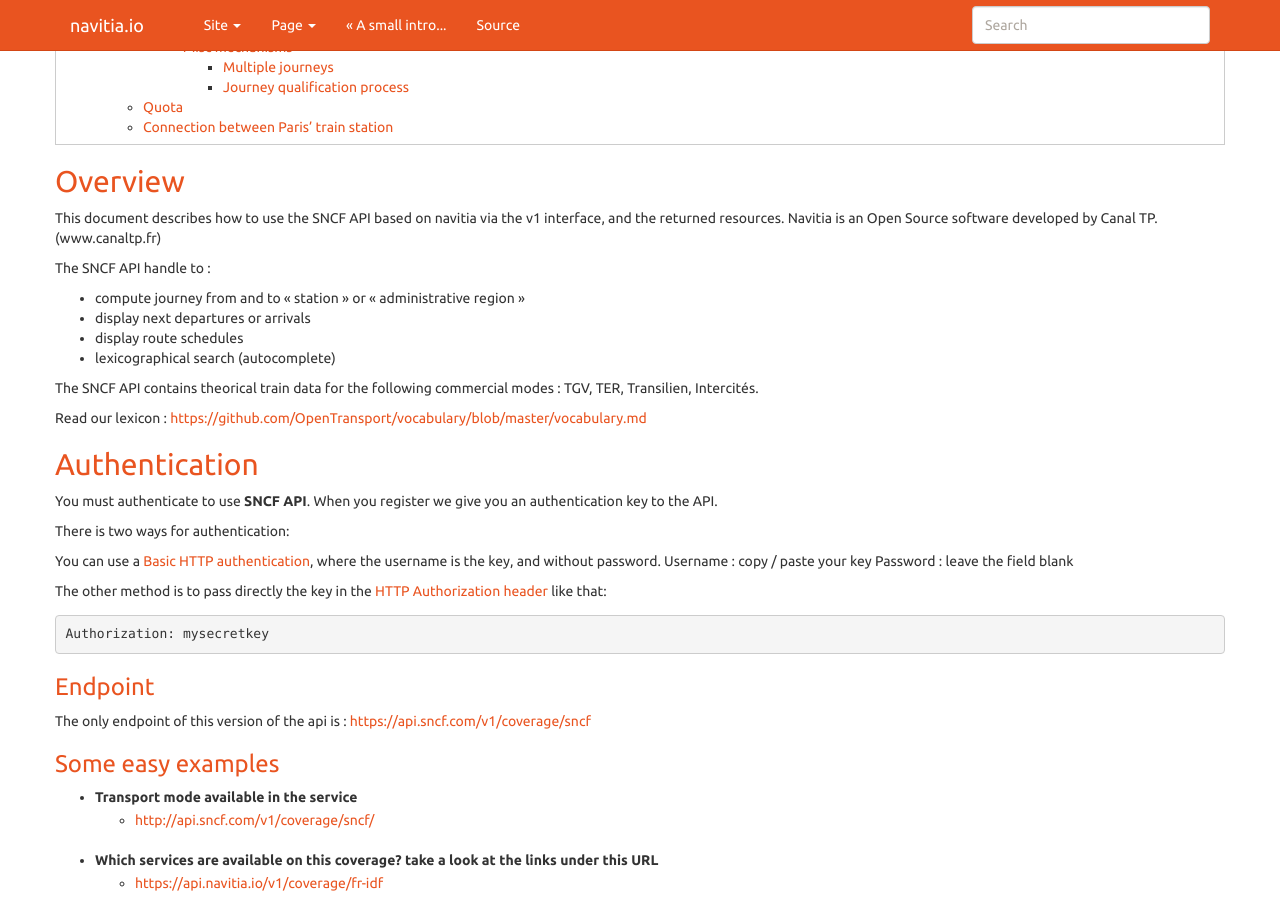
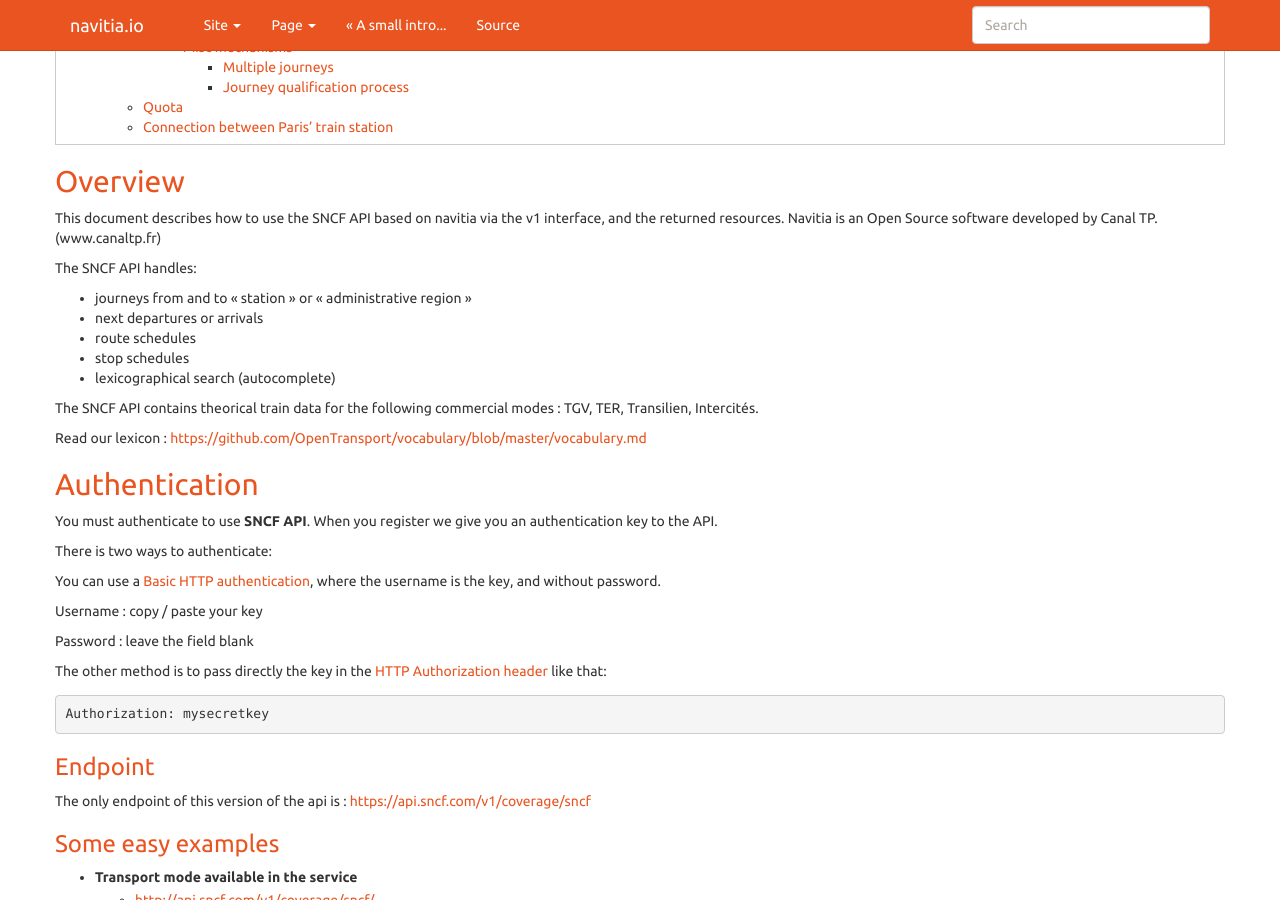
Before and after one commit to SNCFdevelopers/API-trains-sncf, a Sphinx documentation site: the page built from source/integration.rst, in a window 1280 px wide and 900 px high, scrolled down 1363 px. Built offline with Sphinx 7.4.7, drawn with Linux system fonts in a browser that asks for light colours; nearby versions of some CDN libraries; formulas are drawn with MathJax 3; some of the changed text lies outside the part shown.

Commit message:
some small fixes

```diff
--- a/source/integration.rst
+++ b/source/integration.rst
@@ -8,11 +8,12 @@
 This document describes how to use the SNCF API based on navitia via the v1 interface, and the returned resources.
 Navitia is an Open Source software developed by Canal TP. (www.canaltp.fr)
 
-The SNCF API handle to :
+The SNCF API handles:
 
-* compute journey from and to "station" or "administrative region"
-* display next departures or arrivals
-* display route schedules
+* journeys from and to "station" or "administrative region"
+* next departures or arrivals
+* route schedules
+* stop schedules
 * lexicographical search (autocomplete)
 
 The SNCF API contains theorical train data for the following commercial modes : TGV, TER, Transilien, Intercités.
@@ -24,10 +25,12 @@
 
 You must authenticate to use **SNCF API**. When you register we give you an authentication key to the API.
 
-There is two ways for authentication:
+There is two ways to authenticate:
 
 You can use a `Basic HTTP authentication`_, where the username is the key, and without password.
+
 Username : copy / paste your key
+
 Password : leave the field blank
 
 
@@ -452,7 +455,7 @@
 +-------------------------------------------------------------------------------------------------------------------------------------------------------------+
 | *Note*                                                                                                                                                      |
 |                                                                                                                                                             |
-| The API SNCF handle computation journey from and to "station" or "administrative region"                                                                    |
+| The SNCF API handle journey computation from and to "station" or "administrative region"                                                                    |
 +-------------------------------------------------------------------------------------------------------------------------------------------------------------+
 
 
```
